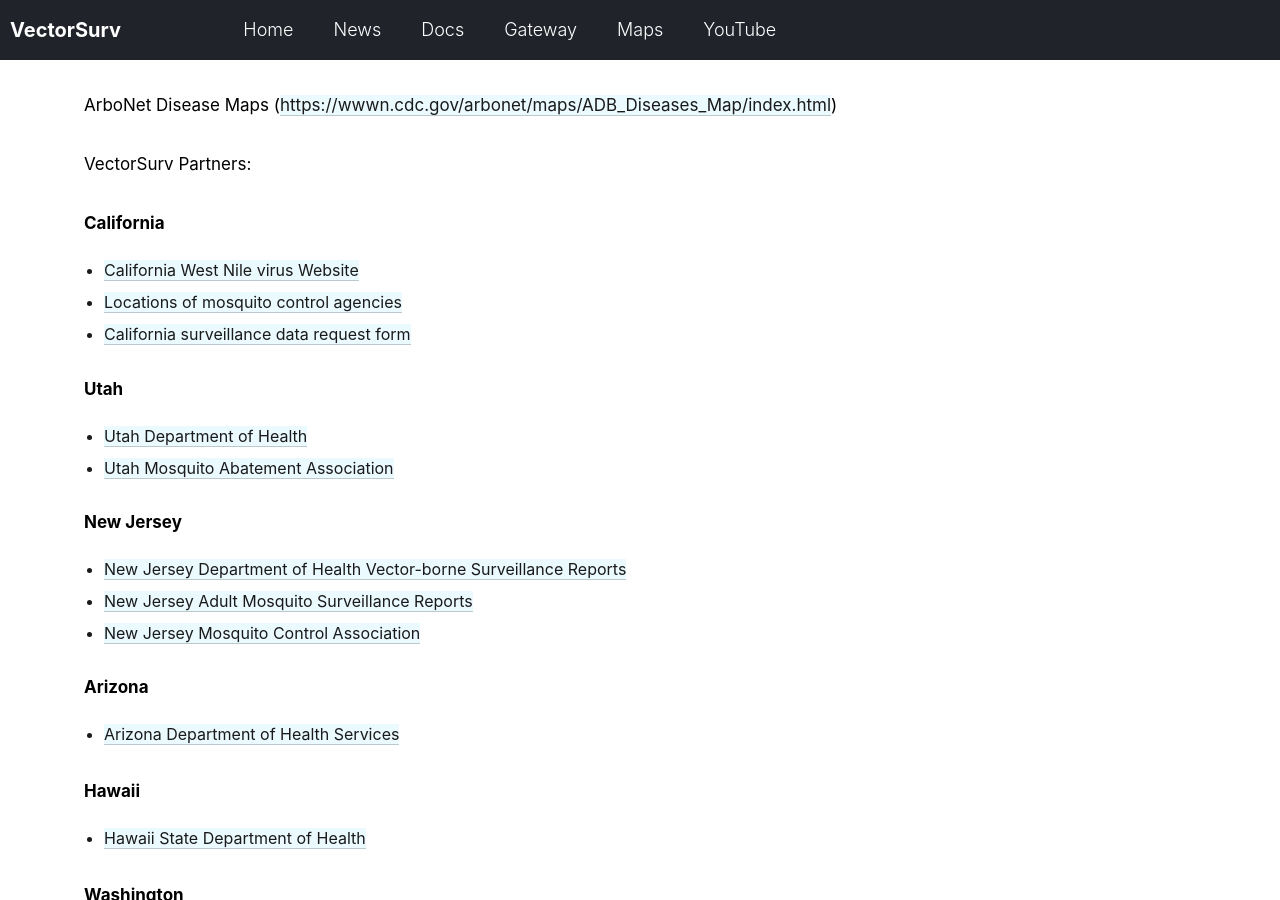
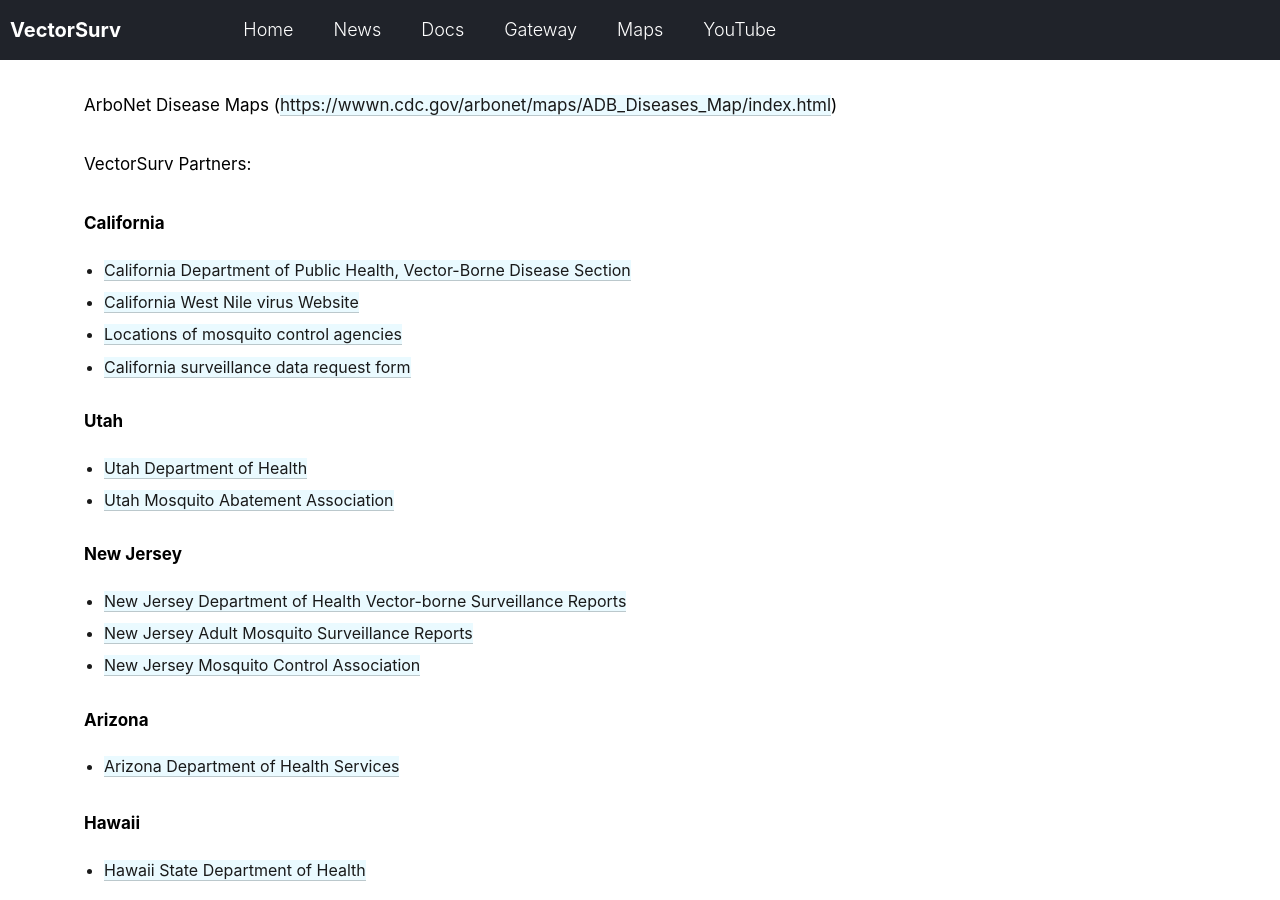
Before and after one commit to tlvaldepena/vectorsurv.org, a Jekyll site: the page built from index.md, in a window 1280 px wide and 900 px high, scrolled down 1079 px. Built offline with Jekyll 4.4.1, drawn with Linux system fonts in a browser that asks for light colours; our own code applies the rules of GitHub Pages for plain Markdown files.

Commit message:
Update index.md

```diff
--- a/index.md
+++ b/index.md
@@ -21,6 +21,8 @@
 VectorSurv Partners:
 
 **California**
+
+- <a href="https://www.cdph.ca.gov/Programs/CID/DCDC/Pages/VBDS.aspx" target="_blank">California Department of Public Health, Vector-Borne Disease Section</a>
 
 - <a href="https://westnile.ca.gov" target="_blank">California West Nile virus Website</a>
 
```
